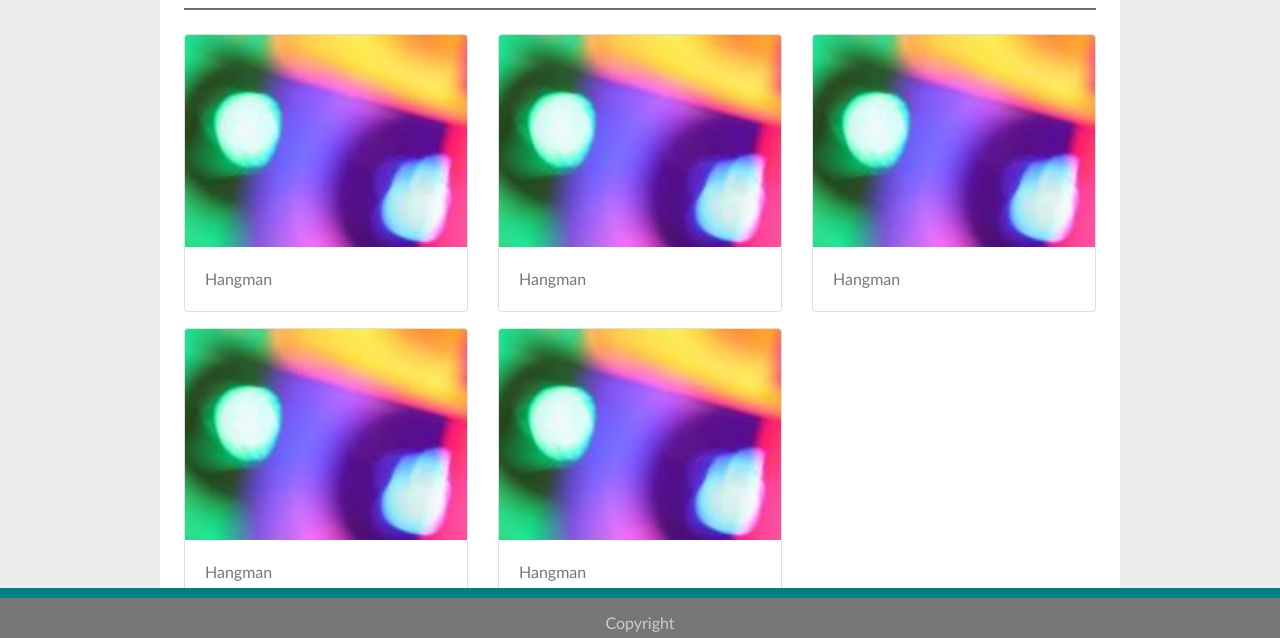
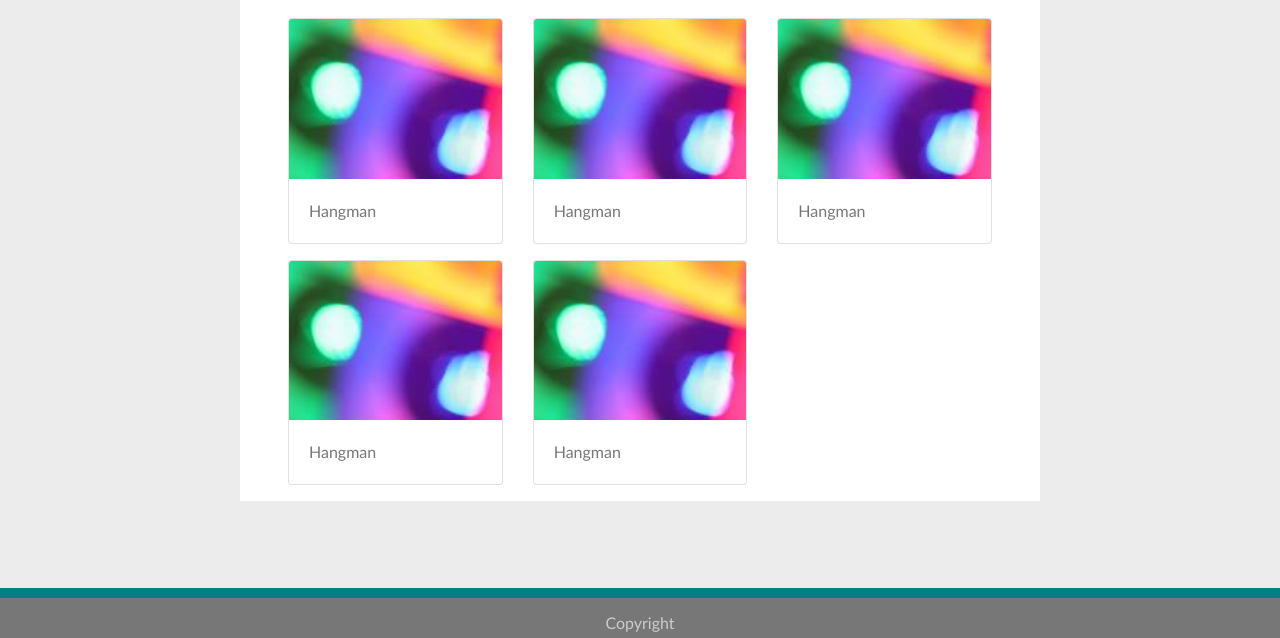
Before and after one commit to kit-foxboy/Bootstrap-Portfolio, a plain HTML site: page portfolio.html in a window 1280 px wide. Shown: the part 162-800 px from the top of the page. Drawn offline with nearby package versions, Linux system fonts and the light colour scheme.

Commit message:
portfolio height fix

```diff
--- a/assets/css/style.css
+++ b/assets/css/style.css
@@ -36,7 +36,7 @@ footer {
 }
 
 #content-container {
-    max-width: 960px;
+    max-width: 800px;
     margin-left: auto;
     margin-right: auto;
     background-color: white;
@@ -50,3 +50,7 @@ footer {
     max-width: 28rem;
     margin-bottom: 1rem;
 }
+
+.btn-primary {
+    background-color: teal;
+}
--- a/portfolio.html
+++ b/portfolio.html
@@ -17,11 +17,11 @@
         </button>
         <div class="collapse navbar-collapse" id="navbarSupportedContent">
             <ul class="navbar-nav ml-auto">
-                <li class="nav-item active">
+                <li class="nav-item">
                     <a class="nav-link" href="index.html">About</a>
                 </li>
                 <li class="nav-item">
-                    <a class="nav-link" href="portfolio.html">Portfolio</a>
+                    <a class="nav-link active" href="portfolio.html">Portfolio</a>
                 </li>
                 <li class="nav-item">
                     <a class="nav-link" href="contact.html">Contact</a>
@@ -30,7 +30,7 @@
         </div>
     </nav>
 
-    <div class="container-fluid mt-4 px-4" id="content-container">
+    <div class="container-fluid my-2 px-5" id="content-container">
         <div class="row mx-auto">
             <div class="col-lg-12 mt-4 px-0">
                 <h2>My Portfolio</h2>
@@ -38,7 +38,7 @@
         </div>
         <hr>
         <div class="row mt-4">
-            <div class="col-lg-4 col-md-5 col-sm-6 col-xs-12 mx-auto-xs">
+            <div class="col-lg-4 col-md-6 col-sm-6 col-xs-12 mx-auto-xs">
                 <div class="card">
                     <img class="card-img-top" src="assets/images/placeholder1.jpg" alt="Card image cap">
                     <div class="card-body">
@@ -46,7 +46,7 @@
                     </div>
                 </div>
             </div>
-            <div class="col-lg-4 col-md-5 col-sm-6 col-xs-12 mx-auto-xs">
+            <div class="col-lg-4 col-md-6 col-sm-6 col-xs-12 mx-auto-xs">
                 <div class="card">
                     <img class="card-img-top" src="assets/images/placeholder1.jpg" alt="Card image cap">
                     <div class="card-body">
@@ -54,7 +54,7 @@
                     </div>
                 </div>
             </div>
-            <div class="col-lg-4 col-md-5 col-sm-6 col-xs-12 mx-auto-xs">
+            <div class="col-lg-4 col-md-6 col-sm-6 col-xs-12 mx-auto-xs">
                 <div class="card">
                     <img class="card-img-top" src="assets/images/placeholder1.jpg" alt="Card image cap">
                     <div class="card-body">
@@ -62,7 +62,7 @@
                     </div>
                 </div>
             </div>
-            <div class="col-lg-4 col-md-5 col-sm-6 col-xs-12 mx-auto-xs">
+            <div class="col-lg-4 col-md-6 col-sm-6 col-xs-12 mx-auto-xs">
                 <div class="card">
                     <img class="card-img-top" src="assets/images/placeholder1.jpg" alt="Card image cap">
                     <div class="card-body">
@@ -70,7 +70,7 @@
                     </div>
                 </div>
             </div>
-            <div class="col-lg-4 col-md-5 col-sm-6 col-xs-12 mx-auto-xs">
+            <div class="col-lg-4 col-md-6 col-sm-6 col-xs-12 mx-auto-xs">
                 <div class="card">
                     <img class="card-img-top" src="assets/images/placeholder1.jpg" alt="Card image cap">
                     <div class="card-body">
```
